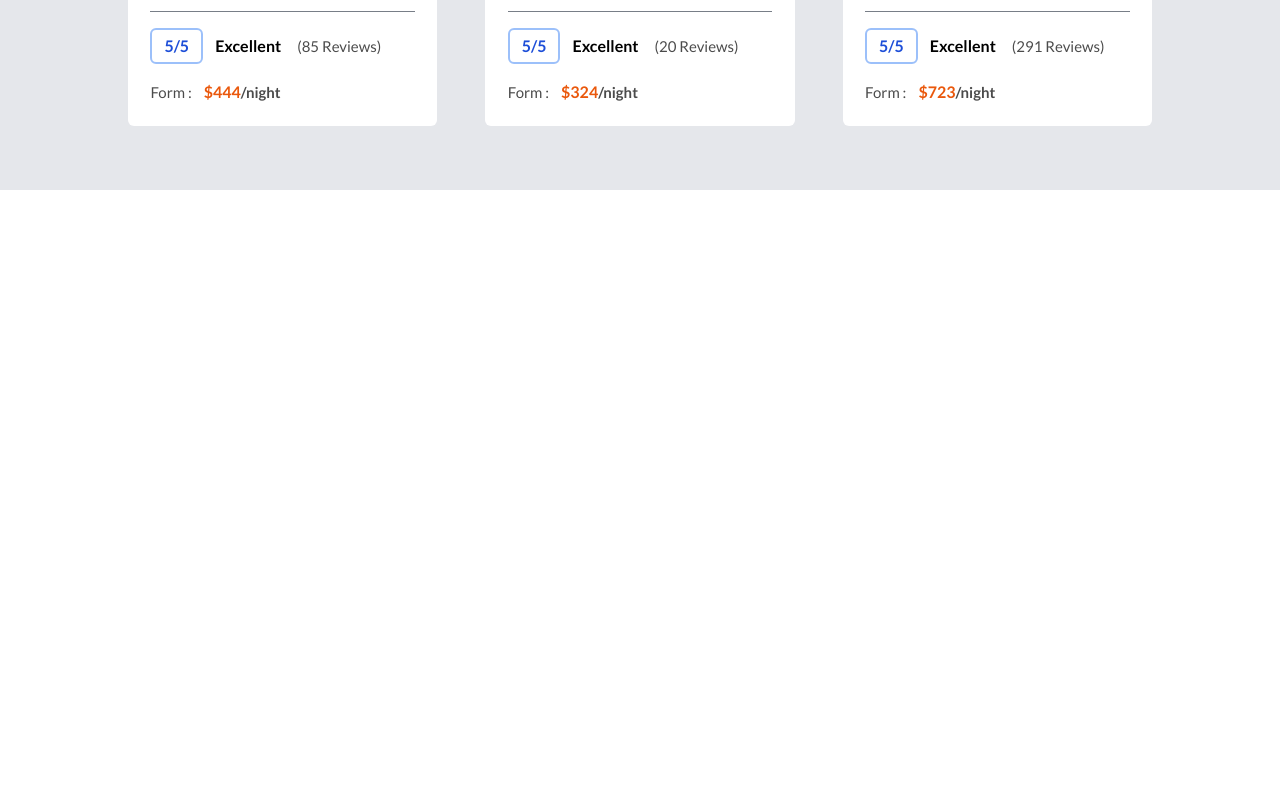
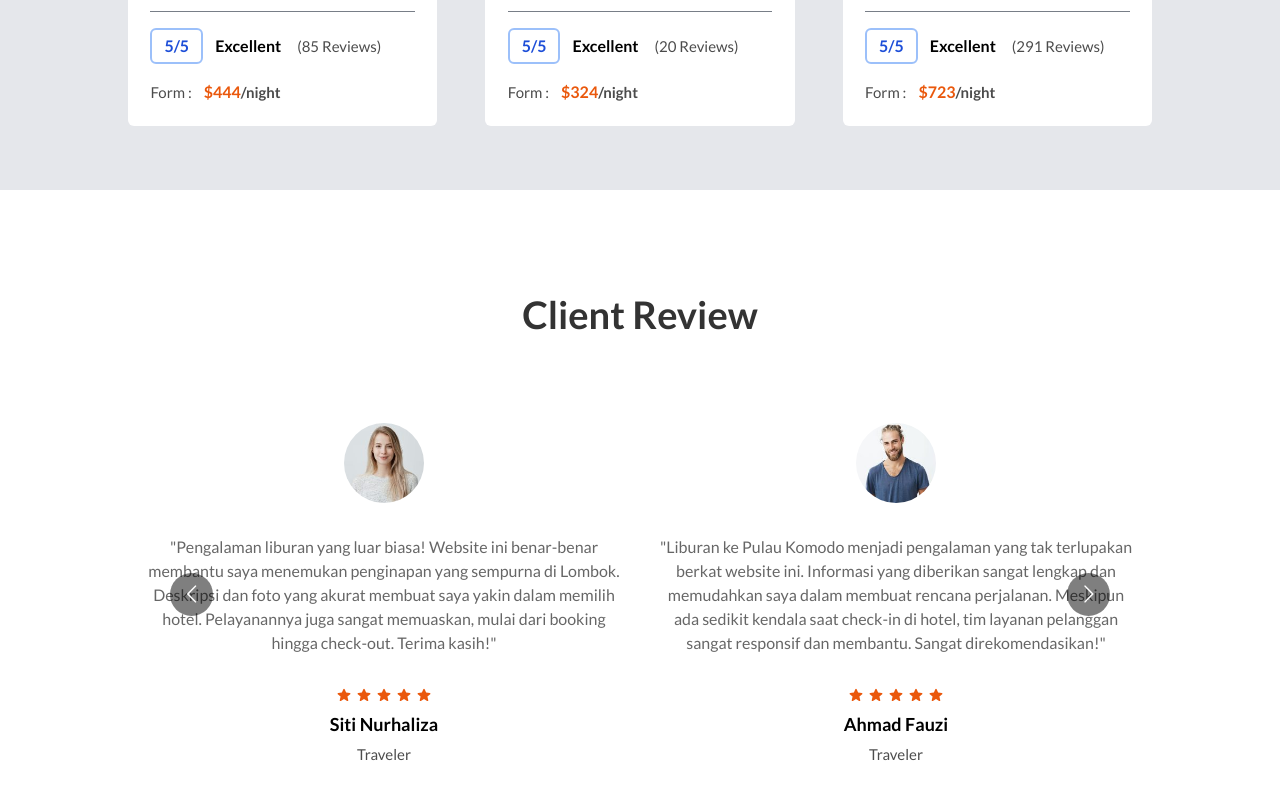
Before and after one commit to sandiarbaa/web-travel-2, a Next.js app: page / in a window 1280 px wide. Shown: the part 2585-3385 px from the top of the page. Before the commit the page ends 2775 px from the top, so only its background shows below. Built offline with nearby package versions, Linux system fonts and the light colour scheme.

Commit message:
add: review comp

```diff
--- /dev/null
+++ b/app/Components/Helper/ClientReview.tsx
@@ -0,0 +1,46 @@
+/* eslint-disable react/no-unescaped-entities */
+import { StarIcon } from "@heroicons/react/16/solid";
+import Image from "next/image";
+import React from "react";
+
+interface Props {
+  image: string;
+  name: string;
+  children: string;
+}
+
+const ClientReview = ({ image, name, children }: Props) => {
+  return (
+    <div className="p-4">
+      <div>
+        <Image
+          src={`${image}`}
+          alt={name}
+          width={80}
+          height={80}
+          className="rounded-full mx-auto"
+        />
+      </div>
+      <p className="mt-[2rem] text-center text-[16px] text-black opacity-60">
+        "{children}"
+      </p>
+      <div className="mt-[2rem]">
+        <div className="flex w-[100%] text-center justify-center items-center space-x-1">
+          <StarIcon className="w-[1rem] h-[1rem] text-orange-600" />
+          <StarIcon className="w-[1rem] h-[1rem] text-orange-600" />
+          <StarIcon className="w-[1rem] h-[1rem] text-orange-600" />
+          <StarIcon className="w-[1rem] h-[1rem] text-orange-600" />
+          <StarIcon className="w-[1rem] h-[1rem] text-orange-600" />
+        </div>
+        <h1 className="mt-[0.5rem] font-bold text-center text-[18px] text-black mb-[0.3rem]">
+          {name}
+        </h1>
+        <p className="text-center text-black text-[15px] opacity-70">
+          Traveler
+        </p>
+      </div>
+    </div>
+  );
+};
+
+export default ClientReview;
--- /dev/null
+++ b/app/Components/Helper/ReviewSlider.tsx
@@ -0,0 +1,72 @@
+import React from "react";
+import Carousel from "react-multi-carousel";
+import "react-multi-carousel/lib/styles.css";
+import ClientReview from "./ClientReview";
+
+const responsive = {
+  desktopLG: {
+    breakpoint: { max: 5000, min: 1024 },
+    items: 3,
+    slidesToSlide: 1,
+  },
+  tabletMD: {
+    breakpoint: { max: 1024, min: 768 },
+    items: 2,
+    slidesToSlide: 1,
+  },
+  mobileSM: {
+    breakpoint: { max: 768, min: 0 },
+    items: 1,
+    slidesToSlide: 1,
+  },
+};
+
+const ReviewSlider = () => {
+  const reviews = [
+    {
+      image: "/images/user1.jpg",
+      name: "Budi Santoso",
+      review:
+        "Saya sangat puas dengan layanan pemesanan liburan di website ini. Prosesnya sangat mudah dan cepat. Hotel yang direkomendasikan juga sangat nyaman dan bersih. Liburan saya di Bali menjadi sangat menyenangkan berkat layanan ini. Pasti akan menggunakan lagi di masa depan!",
+    },
+    {
+      image: "/images/user2.jpg",
+      name: "Siti Nurhaliza",
+      review:
+        "Pengalaman liburan yang luar biasa! Website ini benar-benar membantu saya menemukan penginapan yang sempurna di Lombok. Deskripsi dan foto yang akurat membuat saya yakin dalam memilih hotel. Pelayanannya juga sangat memuaskan, mulai dari booking hingga check-out. Terima kasih!",
+    },
+    {
+      image: "/images/user3.jpg",
+      name: "Ahmad Fauzi",
+      review:
+        "Liburan ke Pulau Komodo menjadi pengalaman yang tak terlupakan berkat website ini. Informasi yang diberikan sangat lengkap dan memudahkan saya dalam membuat rencana perjalanan. Meskipun ada sedikit kendala saat check-in di hotel, tim layanan pelanggan sangat responsif dan membantu. Sangat direkomendasikan!",
+    },
+    {
+      image: "/images/user4.jpg",
+      name: "Maria Agustina",
+      review:
+        "Website ini memudahkan proses pencarian dan pemesanan liburan. Saya memesan liburan ke Pulau Seribu dan semuanya berjalan lancar. Hotel yang saya pilih sangat sesuai dengan ekspektasi saya. Mungkin bisa menambahkan lebih banyak pilihan aktivitas di sekitar lokasi wisata. Overall, sangat puas!",
+    },
+  ];
+
+  return (
+    <Carousel
+      additionalTransfrom={0}
+      arrows={true}
+      autoPlay={true}
+      autoPlaySpeed={5000}
+      centerMode={false}
+      infinite
+      responsive={responsive}
+      itemClass="item"
+    >
+      {reviews.map((review, index) => (
+        <ClientReview key={index} image={review.image} name={review.name}>
+          {review.review}
+        </ClientReview>
+      ))}
+    </Carousel>
+  );
+};
+
+export default ReviewSlider;
--- /dev/null
+++ b/app/Components/Reviews.tsx
@@ -0,0 +1,15 @@
+import React from "react";
+import ReviewSlider from "./Helper/ReviewSlider";
+
+const Reviews = () => {
+  return (
+    <section id="review" className="pt-[6rem] pb-[3rem]">
+      <h1 className="heading">Client Review</h1>
+      <div className="mt-[4rem] w-[80%] mx-auto">
+        <ReviewSlider />
+      </div>
+    </section>
+  );
+};
+
+export default Reviews;
--- a/app/page.tsx
+++ b/app/page.tsx
@@ -7,6 +7,7 @@ import AOS from "aos";
 import "aos/dist/aos.css";
 import TopDestination from "./Components/TopDestination";
 import Hotels from "./Components/Hotels";
+import Reviews from "./Components/Reviews";
 
 export default function Home() {
   const [nav, setNav] = useState(false);
@@ -51,7 +52,7 @@ export default function Home() {
       <Hotels />
 
       {/* REVIEWS */}
-      {/* <Reviews /> */}
+      <Reviews />
 
       {/* CONTACT */}
       {/* <Contact /> */}
```
